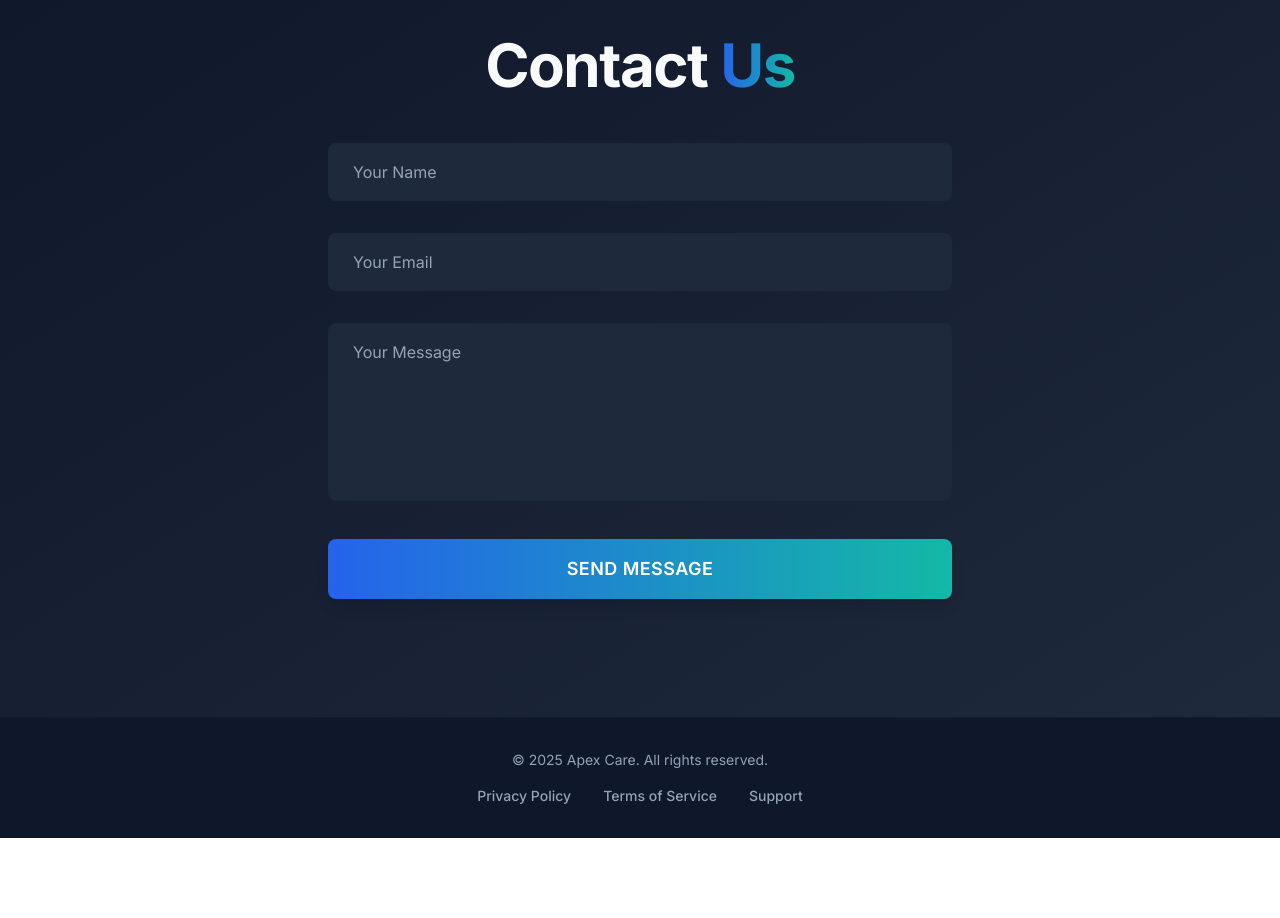
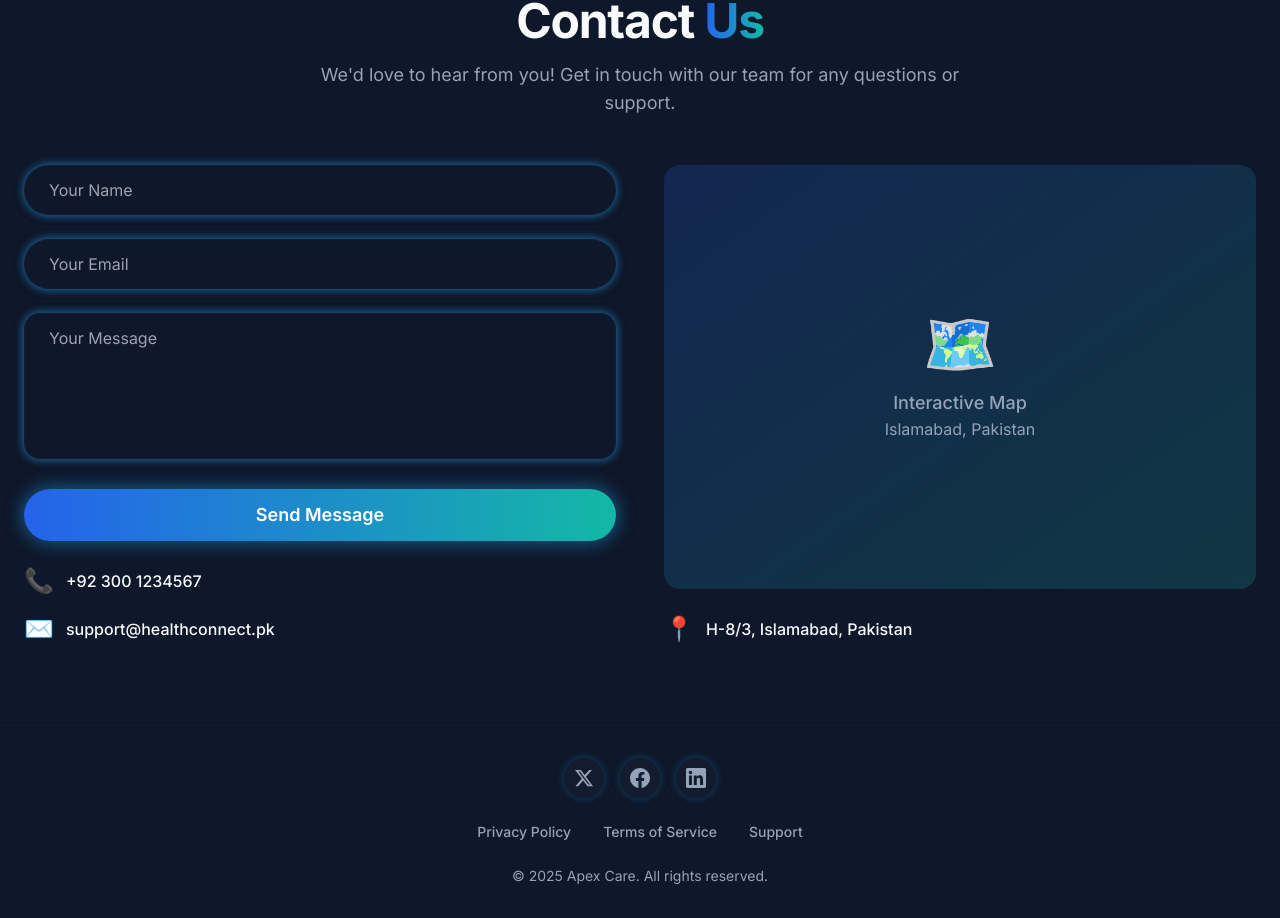
Before and after one commit to arshiumair/apex-care, a React (Vite) app: page / in a window 1280 px wide. Shown: the part 1683-2601 px from the top of the page. Before the commit the page ends 2521 px from the top, so only its background shows below. Built offline with nearby package versions, Linux system fonts and the light colour scheme.

Commit message:
Update App.jsx and Navbar component

```diff
--- a/src/App.jsx
+++ b/src/App.jsx
@@ -271,23 +271,40 @@ const ContactSection = () => {
   }
 
   return (
-    <section id="contact" className="min-h-screen flex items-center justify-center bg-gradient-to-br from-background to-surface">
+    <section id="contact" className="min-h-screen flex items-center justify-center bg-background py-20">
+      <div className="max-w-7xl mx-auto px-6 w-full">
+        {/* Header */}
         <motion.div
-        initial={{ opacity: 0, y: 50 }}
+          initial={{ opacity: 0, y: 30 }}
           whileInView={{ opacity: 1, y: 0 }}
-        transition={{ duration: 1 }}
+          transition={{ duration: 0.8 }}
           viewport={{ once: true }}
-        className="w-full max-w-2xl mx-auto px-6"
+          className="text-center mb-12"
         >
-        <h2 className="text-4xl md:text-6xl font-bold text-text-primary mb-12 text-center tracking-tight">
+          <h2 className="text-4xl md:text-5xl font-bold text-text-primary mb-4 tracking-tight">
             Contact <span className="bg-gradient-to-r from-primary to-accent bg-clip-text text-transparent">Us</span>
           </h2>
+          <p className="text-lg text-text-secondary max-w-2xl mx-auto">
+            We'd love to hear from you! Get in touch with our team for any questions or support.
+          </p>
+        </motion.div>
 
-        <form onSubmit={handleSubmit} className="space-y-8">
+        {/* Two-Column Layout */}
+        <div className="grid grid-cols-1 lg:grid-cols-2 gap-12 h-full">
+
+          {/* Left Column - Contact Form */}
           <motion.div
-            initial={{ opacity: 0, x: -30 }}
+            initial={{ opacity: 0, x: -50 }}
             whileInView={{ opacity: 1, x: 0 }}
             transition={{ duration: 0.8, delay: 0.2 }}
+            viewport={{ once: true }}
+            className="space-y-6"
+          >
+            <form onSubmit={handleSubmit} className="space-y-6">
+              <motion.div
+                initial={{ opacity: 0, y: 20 }}
+                whileInView={{ opacity: 1, y: 0 }}
+                transition={{ duration: 0.6, delay: 0.4 }}
                 viewport={{ once: true }}
               >
                 <input
@@ -297,14 +314,24 @@ const ContactSection = () => {
                   value={formData.name}
                   onChange={handleChange}
                   required
-              className="w-full px-6 py-4 bg-surface border border-surface/50 rounded-lg text-text-primary placeholder-text-secondary focus:outline-none focus:ring-2 focus:ring-accent focus:border-transparent transition-all duration-300"
+                  aria-label="Your Name"
+                  className="w-full px-6 py-3 bg-transparent border border-surface/30 rounded-full text-text-primary placeholder-gray-400 focus:outline-none transition-all duration-300"
+                  style={{
+                    boxShadow: '0 0 10px rgba(37, 99, 235, 0.5), 0 0 10px rgba(20, 184, 166, 0.5)'
+                  }}
+                  onFocus={(e) => {
+                    e.target.style.boxShadow = '0 0 14px rgba(37, 99, 235, 0.7), 0 0 14px rgba(20, 184, 166, 0.7)'
+                  }}
+                  onBlur={(e) => {
+                    e.target.style.boxShadow = '0 0 8px rgba(37, 99, 235, 0.3), 0 0 8px rgba(20, 184, 166, 0.3)'
+                  }}
                 />
               </motion.div>
 
               <motion.div
-            initial={{ opacity: 0, x: -30 }}
-            whileInView={{ opacity: 1, x: 0 }}
-            transition={{ duration: 0.8, delay: 0.4 }}
+                initial={{ opacity: 0, y: 20 }}
+                whileInView={{ opacity: 1, y: 0 }}
+                transition={{ duration: 0.6, delay: 0.5 }}
                 viewport={{ once: true }}
               >
                 <input
@@ -314,14 +341,24 @@ const ContactSection = () => {
                   value={formData.email}
                   onChange={handleChange}
                   required
-              className="w-full px-6 py-4 bg-surface border border-surface/50 rounded-lg text-text-primary placeholder-text-secondary focus:outline-none focus:ring-2 focus:ring-accent focus:border-transparent transition-all duration-300"
+                  aria-label="Your Email"
+                  className="w-full px-6 py-3 bg-transparent border border-surface/30 rounded-full text-text-primary placeholder-gray-400 focus:outline-none transition-all duration-300"
+                  style={{
+                    boxShadow: '0 0 10px rgba(37, 99, 235, 0.5), 0 0 10px rgba(20, 184, 166, 0.5)'
+                  }}
+                  onFocus={(e) => {
+                    e.target.style.boxShadow = '0 0 14px rgba(37, 99, 235, 0.7), 0 0 14px rgba(20, 184, 166, 0.7)'
+                  }}
+                  onBlur={(e) => {
+                    e.target.style.boxShadow = '0 0 8px rgba(37, 99, 235, 0.3), 0 0 8px rgba(20, 184, 166, 0.3)'
+                  }}
                 />
               </motion.div>
 
               <motion.div
-            initial={{ opacity: 0, x: -30 }}
-            whileInView={{ opacity: 1, x: 0 }}
-            transition={{ duration: 0.8, delay: 0.6 }}
+                initial={{ opacity: 0, y: 20 }}
+                whileInView={{ opacity: 1, y: 0 }}
+                transition={{ duration: 0.6, delay: 0.6 }}
                 viewport={{ once: true }}
               >
                 <textarea
@@ -330,25 +367,89 @@ const ContactSection = () => {
                   value={formData.message}
                   onChange={handleChange}
                   required
-              rows={6}
-              className="w-full px-6 py-4 bg-surface border border-surface/50 rounded-lg text-text-primary placeholder-text-secondary focus:outline-none focus:ring-2 focus:ring-accent focus:border-transparent transition-all duration-300 resize-none"
+                  rows={5}
+                  aria-label="Your Message"
+                  className="w-full px-6 py-3 bg-transparent border border-surface/30 rounded-2xl text-text-primary placeholder-gray-400 focus:outline-none transition-all duration-300 resize-none"
+                  style={{
+                    boxShadow: '0 0 10px rgba(37, 99, 235, 0.5), 0 0 10px rgba(20, 184, 166, 0.5)'
+                  }}
+                  onFocus={(e) => {
+                    e.target.style.boxShadow = '0 0 14px rgba(37, 99, 235, 0.7), 0 0 14px rgba(20, 184, 166, 0.7)'
+                  }}
+                  onBlur={(e) => {
+                    e.target.style.boxShadow = '0 0 8px rgba(37, 99, 235, 0.3), 0 0 8px rgba(20, 184, 166, 0.3)'
+                  }}
                 />
               </motion.div>
 
               <motion.button
-            initial={{ opacity: 0, y: 30 }}
+                initial={{ opacity: 0, y: 20 }}
                 whileInView={{ opacity: 1, y: 0 }}
-            transition={{ duration: 0.8, delay: 0.8 }}
+                transition={{ duration: 0.6, delay: 0.7 }}
                 viewport={{ once: true }}
-            whileHover={{ scale: 1.05 }}
-            whileTap={{ scale: 0.95 }}
+                whileHover={{ scale: 1.02 }}
+                whileTap={{ scale: 0.98 }}
                 type="submit"
-            className="w-full bg-gradient-to-r from-primary to-accent text-white px-8 py-4 rounded-lg text-lg font-semibold tracking-wide uppercase shadow-lg hover:shadow-xl transition-all duration-300 hover:shadow-primary/25"
+                aria-label="Send Message"
+                className="w-full bg-gradient-to-r from-primary to-accent text-white py-3 rounded-full text-lg font-semibold transition-all duration-300"
+                style={{
+                  boxShadow: '0 0 20px rgba(37, 99, 235, 0.4), 0 0 20px rgba(20, 184, 166, 0.4)'
+                }}
+                onMouseEnter={(e) => {
+                  e.target.style.boxShadow = '0 0 30px rgba(37, 99, 235, 0.6), 0 0 30px rgba(20, 184, 166, 0.6)'
+                }}
+                onMouseLeave={(e) => {
+                  e.target.style.boxShadow = '0 0 20px rgba(37, 99, 235, 0.4), 0 0 20px rgba(20, 184, 166, 0.4)'
+                }}
               >
                 Send Message
               </motion.button>
             </form>
+
+            {/* Contact Info - Below Form */}
+            <motion.div
+              initial={{ opacity: 0, y: 20 }}
+              whileInView={{ opacity: 1, y: 0 }}
+              transition={{ duration: 0.6, delay: 0.8 }}
+              viewport={{ once: true }}
+              className="space-y-4 mt-8"
+            >
+              <div className="flex items-center space-x-3">
+                <span className="text-2xl">📞</span>
+                <span className="text-text-primary font-medium">+92 300 1234567</span>
+              </div>
+              <div className="flex items-center space-x-3">
+                <span className="text-2xl">✉️</span>
+                <span className="text-text-primary font-medium">support@healthconnect.pk</span>
+              </div>
             </motion.div>
+          </motion.div>
+
+          {/* Right Column - Map */}
+          <motion.div
+            initial={{ opacity: 0, x: 50 }}
+            whileInView={{ opacity: 1, x: 0 }}
+            transition={{ duration: 0.8, delay: 0.4 }}
+            viewport={{ once: true }}
+            className="space-y-6 h-full flex flex-col"
+          >
+            {/* Embedded Map */}
+            <div className="flex-1 bg-gradient-to-br from-primary/20 to-accent/20 rounded-2xl flex items-center justify-center min-h-[400px]">
+              <div className="text-center">
+                <div className="text-6xl mb-4">🗺️</div>
+                <p className="text-text-secondary text-lg font-medium">Interactive Map</p>
+                <p className="text-text-secondary">Islamabad, Pakistan</p>
+              </div>
+            </div>
+
+            {/* Address - Bottom */}
+            <div className="flex items-center space-x-3">
+              <span className="text-2xl">📍</span>
+              <span className="text-text-primary font-medium">H-8/3, Islamabad, Pakistan</span>
+            </div>
+          </motion.div>
+        </div>
+      </div>
     </section>
   )
 }
@@ -358,11 +459,55 @@ const Footer = () => {
   return (
     <footer className="bg-background border-t border-surface/30">
       <div className="max-w-7xl mx-auto px-6 py-8">
-        <div className="text-center space-y-4">
-          {/* Copyright */}
-          <p className="text-text-secondary text-sm">
-            © 2025 Apex Care. All rights reserved.
-          </p>
+        <div className="text-center space-y-6">
+          {/* Social Media Icons */}
+          <div className="flex justify-center space-x-4">
+            <motion.a
+              href="https://twitter.com"
+              target="_blank"
+              rel="noopener noreferrer"
+              whileHover={{ scale: 1.1, y: -2 }}
+              whileTap={{ scale: 0.95 }}
+              className="w-10 h-10 bg-surface/30 rounded-full flex items-center justify-center text-text-secondary hover:text-accent transition-all duration-300"
+              style={{
+                boxShadow: '0 0 10px rgba(37, 99, 235, 0.2), 0 0 10px rgba(20, 184, 166, 0.2)'
+              }}
+            >
+              <svg className="w-5 h-5" fill="currentColor" viewBox="0 0 24 24">
+                <path d="M18.244 2.25h3.308l-7.227 8.26 8.502 11.24H16.17l-5.214-6.817L4.99 21.75H1.68l7.73-8.835L1.254 2.25H8.08l4.713 6.231zm-1.161 17.52h1.833L7.084 4.126H5.117z"/>
+              </svg>
+            </motion.a>
+            <motion.a
+              href="https://facebook.com"
+              target="_blank"
+              rel="noopener noreferrer"
+              whileHover={{ scale: 1.1, y: -2 }}
+              whileTap={{ scale: 0.95 }}
+              className="w-10 h-10 bg-surface/30 rounded-full flex items-center justify-center text-text-secondary hover:text-accent transition-all duration-300"
+              style={{
+                boxShadow: '0 0 10px rgba(37, 99, 235, 0.2), 0 0 10px rgba(20, 184, 166, 0.2)'
+              }}
+            >
+              <svg className="w-5 h-5" fill="currentColor" viewBox="0 0 24 24">
+                <path d="M24 12.073c0-6.627-5.373-12-12-12s-12 5.373-12 12c0 5.99 4.388 10.954 10.125 11.854v-8.385H7.078v-3.47h3.047V9.43c0-3.007 1.792-4.669 4.533-4.669 1.312 0 2.686.235 2.686.235v2.953H15.83c-1.491 0-1.956.925-1.956 1.874v2.25h3.328l-.532 3.47h-2.796v8.385C19.612 23.027 24 18.062 24 12.073z"/>
+              </svg>
+            </motion.a>
+            <motion.a
+              href="https://linkedin.com"
+              target="_blank"
+              rel="noopener noreferrer"
+              whileHover={{ scale: 1.1, y: -2 }}
+              whileTap={{ scale: 0.95 }}
+              className="w-10 h-10 bg-surface/30 rounded-full flex items-center justify-center text-text-secondary hover:text-accent transition-all duration-300"
+              style={{
+                boxShadow: '0 0 10px rgba(37, 99, 235, 0.2), 0 0 10px rgba(20, 184, 166, 0.2)'
+              }}
+            >
+              <svg className="w-5 h-5" fill="currentColor" viewBox="0 0 24 24">
+                <path d="M20.447 20.452h-3.554v-5.569c0-1.328-.027-3.037-1.852-3.037-1.853 0-2.136 1.445-2.136 2.939v5.667H9.351V9h3.414v1.561h.046c.477-.9 1.637-1.85 3.37-1.85 3.601 0 4.267 2.37 4.267 5.455v6.286zM5.337 7.433c-1.144 0-2.063-.926-2.063-2.065 0-1.138.92-2.063 2.063-2.063 1.14 0 2.064.925 2.064 2.063 0 1.139-.925 2.065-2.064 2.065zm1.782 13.019H3.555V9h3.564v11.452zM22.225 0H1.771C.792 0 0 .774 0 1.729v20.542C0 23.227.792 24 1.771 24h20.451C23.2 24 24 23.227 24 22.271V1.729C24 .774 23.2 0 22.222 0h.003z"/>
+              </svg>
+            </motion.a>
+          </div>
 
           {/* Footer Links */}
           <div className="flex justify-center space-x-8">
@@ -376,6 +521,11 @@ const Footer = () => {
               Support
             </button>
           </div>
+
+          {/* Copyright */}
+          <p className="text-text-secondary text-sm">
+            © 2025 Apex Care. All rights reserved.
+          </p>
         </div>
       </div>
     </footer>
--- a/src/components/Navbar.jsx
+++ b/src/components/Navbar.jsx
@@ -78,7 +78,7 @@ const Navbar = () => {
           </Link>
 
           {/* Navigation Links */}
-          <div className="flex items-center space-x-8">
+          <div className="flex items-center space-x-4">
             <button
               onClick={() => handleSectionNavigation('home')}
               aria-label="Navigate to Home section"
```
Lines whose indentation alone changed are shown as unchanged.
